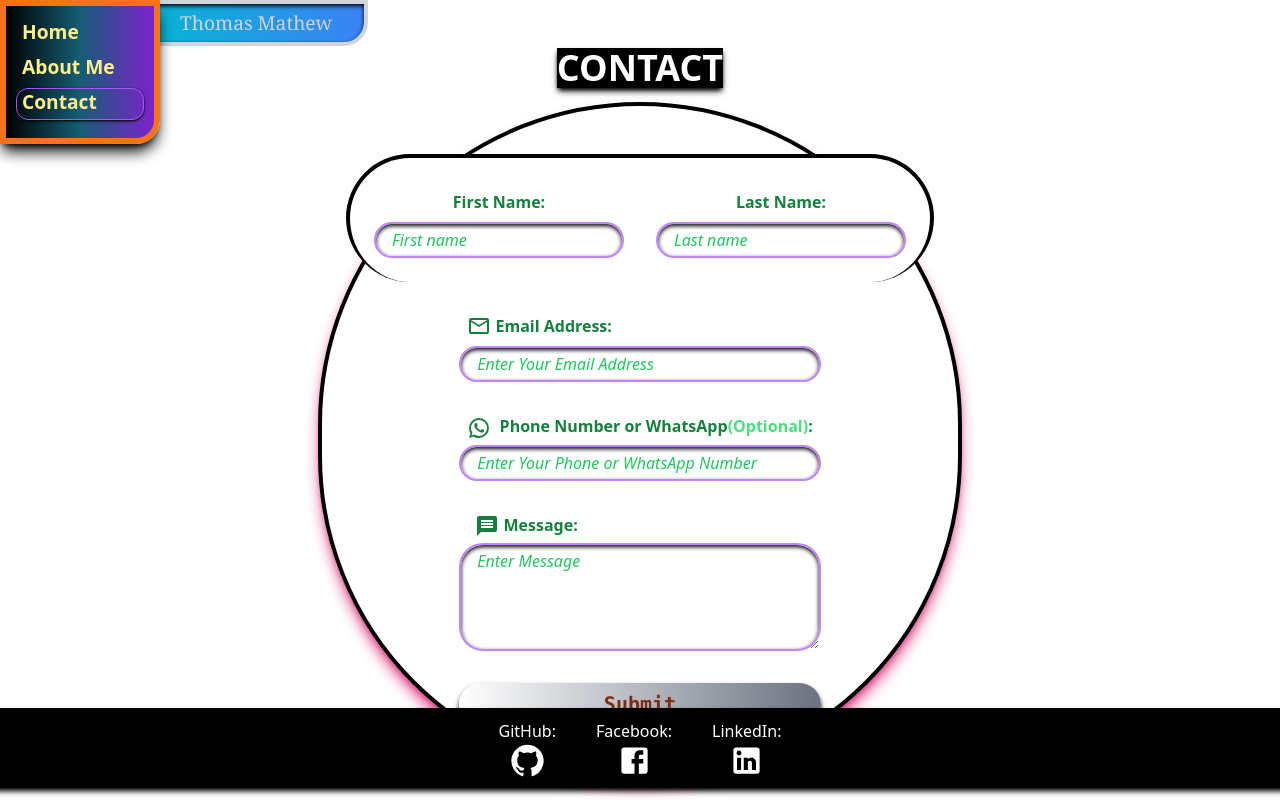
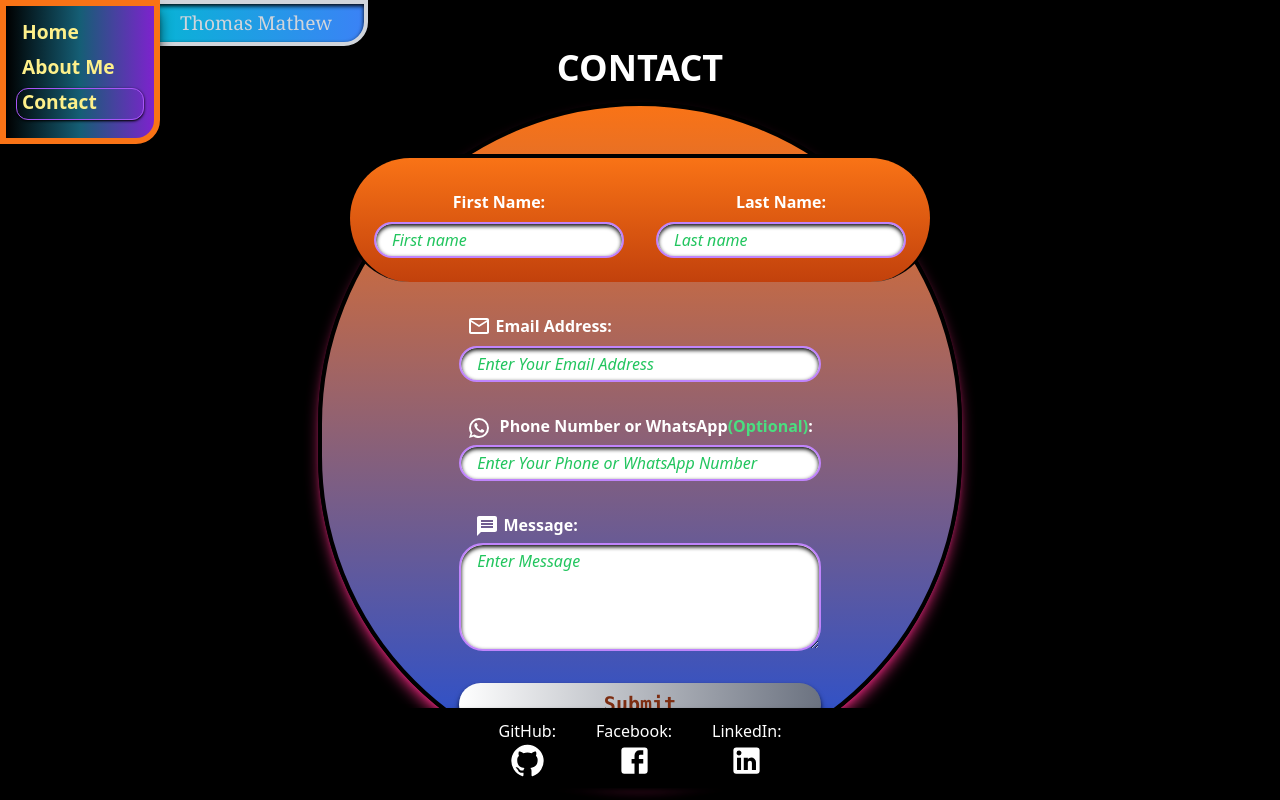
Before and after one commit to luffy17zoro17/portfolio.1, a Next.js app: page /contact in a window 1280 px wide. Built offline with nearby package versions, Linux system fonts and the light colour scheme.

Commit message:
final styling

```diff
--- a/pages/aboutme.js
+++ b/pages/aboutme.js
@@ -33,11 +33,11 @@ const AboutMe = () => {
 
          <div className="mt-[15rem] ml-[3rem] z-60 border-4 ">
         <button onClick={()=>setToggleOn(!toggleOn)}
-         className={!toggleOn ? `border-4 absolute top-[5rem] left-[10rem]
+         className={!toggleOn ? `border-4 absolute top-[10rem] left-[10rem]
           rounded-full
           w-[50vmin] h-[50vmin] z-40 p-[4vmin]
          shadow-xl shadow-black bg-red-400 left-[9vmin] text-[5vmin] font-bold` :
-         `bg-green-300 border-4 fixed z-30 top-[5rem] right-[4vmin] rounded-full
+         `bg-green-300 border-4 fixed z-30 top-[5rem] right-[4vmin] rounded-full shadow-inner
          shadow-xl shadow-black font-bold h-[4rem] w-[4rem] sm:h-[5rem] sm:w-[5rem]
           md:text-3xl md:h-[8rem] md:w-[8rem]`}>
             <h1 className={toggleOn ? "" : "animate-pulse hover:animate-pulse hover:scale-[100%] hover:text-purple-700"}>
--- a/pages/contact.js
+++ b/pages/contact.js
@@ -47,21 +47,23 @@ function ContactForm() {
 
 
    <div className='relative flex justify-center
-   flex-col items-center h-[63rem]
-    w-[100%] bg-white text-[1rem] md:h-[60rem] lg:h-[55rem]'>
+   flex-col items-center h-[65rem] bg-black
+    w-[100%] text-[1rem] md:h-[60rem] lg:h-[55rem]'>
     <div className='static shadow-lg border-black p-6 py-[3rem]
-        shadow-pink-600 rounded-full border-4'>
+        shadow-pink-600 rounded-full border-4
+        bg-gradient-to-b from-orange-500 to-blue-700'>
     <form onSubmit={handleSubmit}>
 
       <div className='flex flex-col justify-center items-center'>
-        <h1 className='font-bold text-4xl top-[5rem] z-30
+        <h1 className='font-bold text-4xl top-[8rem] z-30
         fixed shadow-md shadow-black bg-black
         flex justify-center text-white md:top-[3rem]'>CONTACT</h1>
       <div className='flex flex-col justify-center items-center space-y-2
       text-green-600'>
       <div className='flex flex-col items-center justify-center'>
       <div className='flex flex-col items-center justify-center
-      space-y-[2rem] text-center font-semibold
+      space-y-[2rem] text-center font-semibold md:bg-gradient-to-b md:from-orange-500
+      md:to-orange-700
       md:flex-row md:space-y-[0rem] md:space-x-[2rem]
       md:border-4 md:rounded-full md:px-6 md:py-6
       md:border-black md:bg-white md:z-0 md:border-b-0'>
@@ -70,7 +72,7 @@ function ContactForm() {
 
       <div className='md:flex md:flex-col md:items-center'>
 
-      <label className='z-20 py-2 text-green-700' htmlFor='first'>First Name:</label>
+      <label className='z-20 py-2 text-white' htmlFor='first'>First Name:</label>
       <input className="shadow-inner shadow-black
        flex p-1 pl-4 font-light italic z-20
        placeholder-green-500
@@ -81,7 +83,7 @@ function ContactForm() {
       </div>
 
       <div className='md:flex md:flex-col md:items-center'>
-      <label className='py-2 text-green-700' htmlFor='last'>Last Name:</label>
+      <label className='py-2 text-white' htmlFor='last'>Last Name:</label>
       <input className="shadow-inner placeholder-green-500
        shadow-black flex p-1 pl-4 font-light italic
       outline-none border-2 border-purple-400 rounded-3xl"
@@ -94,7 +96,7 @@ function ContactForm() {
 
       <div className='flex flex-col space-y-[2rem] pt-[2rem] font-semibold'>
       <div className='space-y-[0.3rem]'>
-      <label className="p-2 text-green-700" htmlFor="email">
+      <label className="p-2 text-white" htmlFor="email">
         <MailOutlineIcon className='mb-[0.2rem]'/>&nbsp;Email Address:
       </label>
       <input className="flex outline-none shadow-inner
@@ -107,7 +109,7 @@ function ContactForm() {
       </div>
 
       <div className='space-y-[0.3rem]'>
-      <label className="p-2 text-green-700"
+      <label className="p-2 text-white"
       htmlFor='number'><WhatsAppIcon/>&nbsp;
       Phone Number or WhatsApp<span className='text-green-400'>
         (Optional)</span>:</label>
@@ -127,7 +129,7 @@ function ContactForm() {
         errors={state.errors}
       />
       <div className='space-y-[0.3rem]'>
-      <label className='m-4 text-green-700'
+      <label className='m-4 text-white'
       htmlFor="message"><MessageIcon/>&nbsp;Message:</label>
       <textarea
         className='flex p-1 pl-4 font-light italic shadow-inner
```
